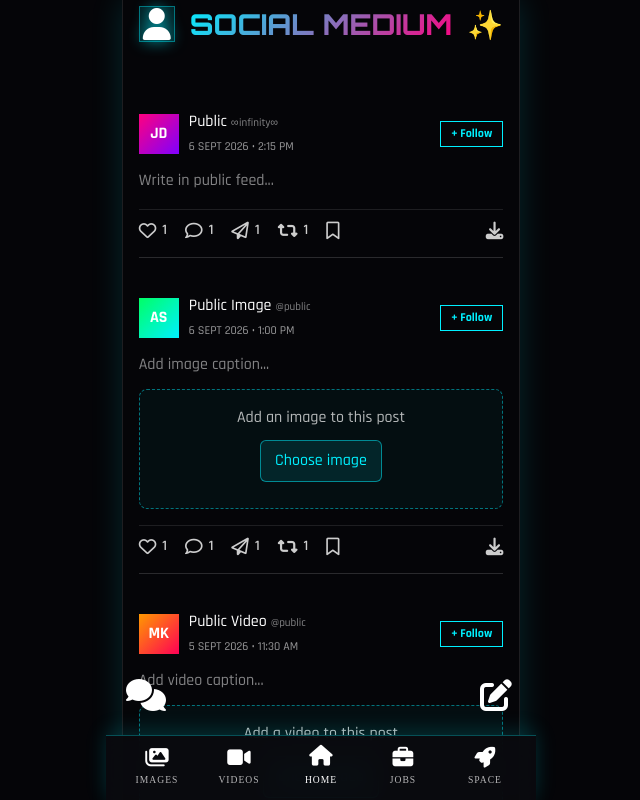
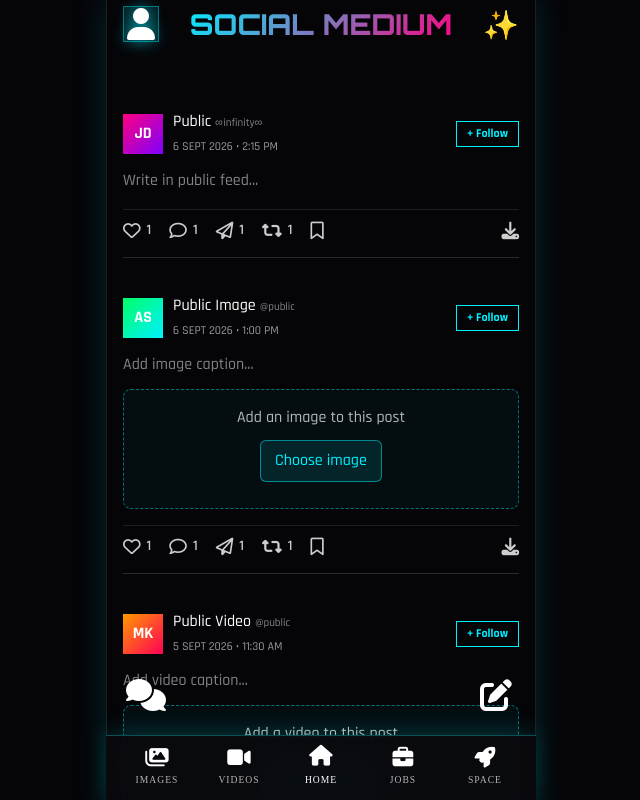
Before and after one commit to techwisecoders-rgb/infinity, a Next.js app: page / in a window 1280 px wide. Shown: the top 800 px of the page, without its empty margins (319-959 px from the left). Built offline with nearby package versions, Linux system fonts and the light colour scheme.

Commit message:
Update infinity-legacy-app.tsx

```diff
--- a/components/infinity-legacy-app.tsx
+++ b/components/infinity-legacy-app.tsx
@@ -38,5 +38,5 @@ export default function InfinityLegacyApp() {
     };
   }, []);
 
-  return <div id="infinity-app-root" ref={rootRef} />;
+  return <div id="infinity-app-root" ref={rootRef} style={{ display: "contents" }} />;
 }
```
